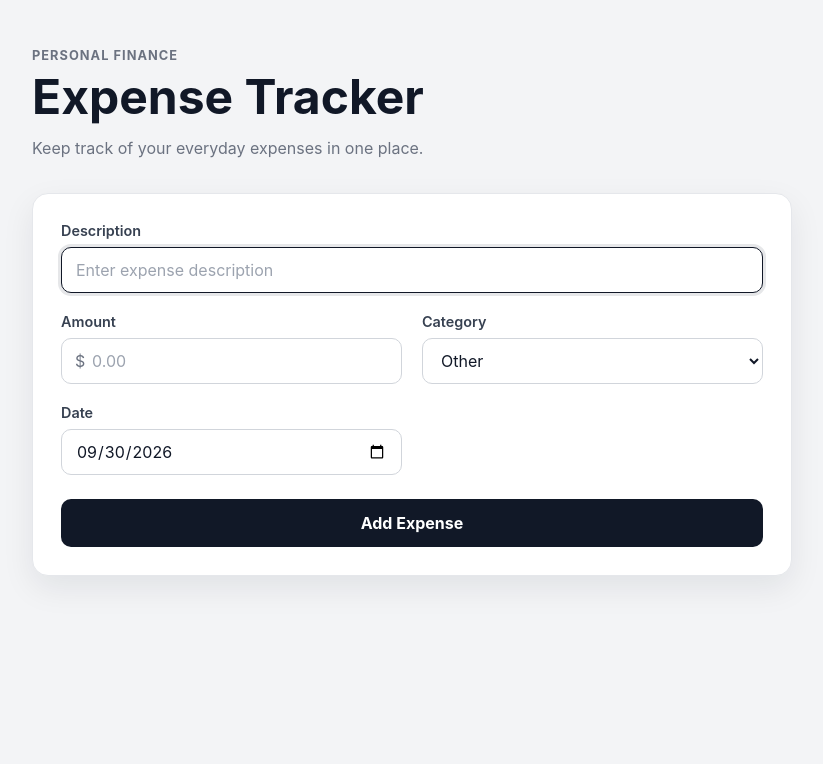
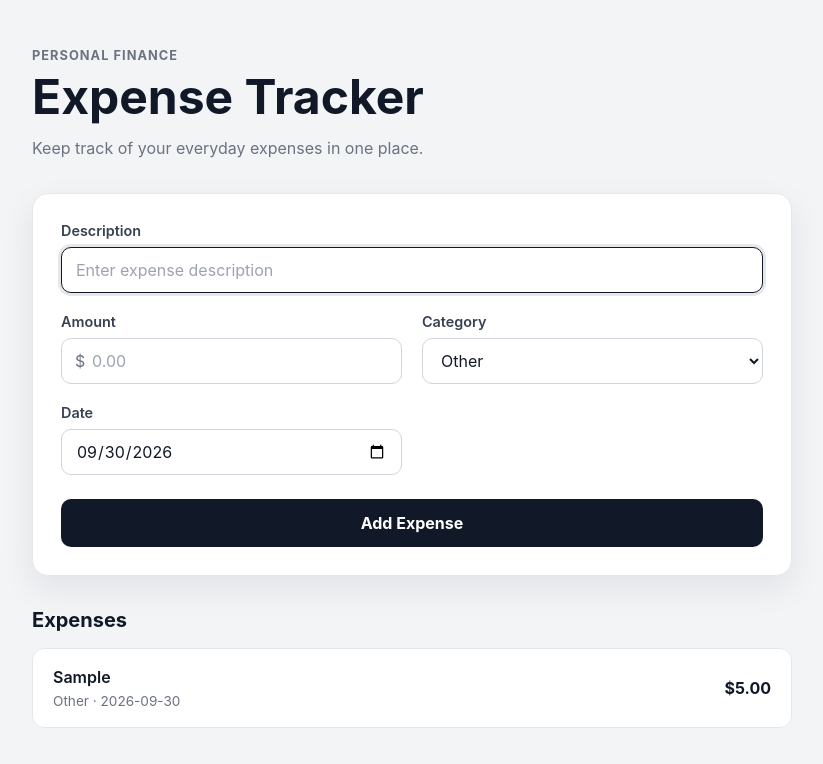
Before and after one commit to mykytapilec/expense-tracker-web, a React (Vite) app: page / in a window 1280 px wide. Both pictures are taken after typing "Sample", "5" into the empty fields and a click on the button "Add Expense". Shown: the top 764 px of the page, without its empty margins (228-1051 px from the left). Built offline with nearby package versions, Linux system fonts and the light colour scheme.

Commit message:
feat: implement expense list

```diff
--- a/src/App.css
+++ b/src/App.css
@@ -150,3 +150,65 @@
     grid-column: auto;
   }
 }
+
+.expense-list {
+  margin-top: 32px;
+}
+
+.expense-list h2 {
+  margin: 0 0 16px;
+  font-size: 1.25rem;
+  color: #111827;
+}
+
+.expense-list__empty {
+  margin: 0;
+  padding: 24px;
+  border: 1px dashed #d1d5db;
+  border-radius: 12px;
+  color: #6b7280;
+  text-align: center;
+}
+
+.expense-list__items {
+  display: flex;
+  flex-direction: column;
+  gap: 12px;
+}
+
+.expense-item {
+  display: flex;
+  align-items: center;
+  justify-content: space-between;
+  gap: 20px;
+  padding: 18px 20px;
+  border: 1px solid #e5e7eb;
+  border-radius: 12px;
+  background: #ffffff;
+}
+
+.expense-item__details {
+  min-width: 0;
+}
+
+.expense-item__details h3 {
+  margin: 0;
+  overflow: hidden;
+  font-size: 1rem;
+  font-weight: 600;
+  color: #111827;
+  text-overflow: ellipsis;
+  white-space: nowrap;
+}
+
+.expense-item__details p {
+  margin: 6px 0 0;
+  font-size: 0.85rem;
+  color: #6b7280;
+}
+
+.expense-item__amount {
+  flex-shrink: 0;
+  font-size: 1rem;
+  color: #111827;
+}
--- a/src/App.tsx
+++ b/src/App.tsx
@@ -1,10 +1,14 @@
+import { useState } from 'react';
+import { ExpenseForm } from './components/ExpenseForm/ExpenseForm';
+import { ExpenseList } from './components/ExpenseList/ExpenseList';
+import type { Expense } from './types/expense';
 import './App.css';
-import { ExpenseForm } from './components/ExpenseForm/ExpenseForm';
-import type { Expense } from './types/expense';
 
 function App() {
+  const [expenses, setExpenses] = useState<Expense[]>([]);
+
   const handleAddExpense = (expense: Expense) => {
-    console.log('Expense added:', expense);
+    setExpenses((currentExpenses) => [...currentExpenses, expense]);
   };
 
   return (
@@ -19,6 +23,7 @@ function App() {
         </header>
 
         <ExpenseForm onAddExpense={handleAddExpense} />
+        <ExpenseList expenses={expenses} />
       </section>
     </main>
   );
--- /dev/null
+++ b/src/components/ExpenseItem/ExpenseItem.tsx
@@ -0,0 +1,22 @@
+import type { Expense } from '../../types/expense';
+
+interface ExpenseItemProps {
+  expense: Expense;
+}
+
+export function ExpenseItem({ expense }: ExpenseItemProps) {
+  return (
+    <article className="expense-item">
+      <div className="expense-item__details">
+        <h3>{expense.description}</h3>
+        <p>
+          {expense.category} · {expense.date}
+        </p>
+      </div>
+
+      <strong className="expense-item__amount">
+        ${expense.amount.toFixed(2)}
+      </strong>
+    </article>
+  );
+}
--- /dev/null
+++ b/src/components/ExpenseList/ExpenseList.tsx
@@ -0,0 +1,29 @@
+import { ExpenseItem } from '../ExpenseItem/ExpenseItem';
+import type { Expense } from '../../types/expense';
+
+interface ExpenseListProps {
+  expenses: Expense[];
+}
+
+export function ExpenseList({ expenses }: ExpenseListProps) {
+  if (expenses.length === 0) {
+    return (
+      <section className="expense-list">
+        <h2>Expenses</h2>
+        <p className="expense-list__empty">No expenses added yet.</p>
+      </section>
+    );
+  }
+
+  return (
+    <section className="expense-list">
+      <h2>Expenses</h2>
+
+      <div className="expense-list__items">
+        {expenses.map((expense) => (
+          <ExpenseItem key={expense.id} expense={expense} />
+        ))}
+      </div>
+    </section>
+  );
+}
```
